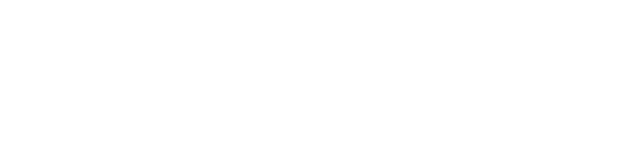
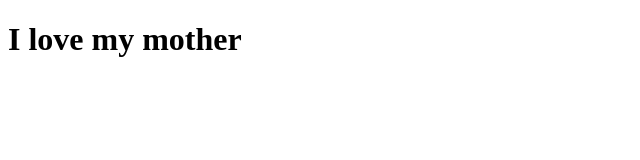
Before and after one commit to riadekram410/web-dev-repo1, a plain HTML site: page index.html in a window 1280 px wide. Shown: the whole page, without its empty margins (0-640 px from the left). Drawn offline with Linux system fonts and the light colour scheme.

Commit message:
updated paragraph

```diff
--- a/index.html
+++ b/index.html
@@ -4,6 +4,7 @@
     <meta charset="UTF-8">
     <meta name="viewport" content="width=device-width, initial-scale=1.0">
     <title>Document</title>
+    <h1> I love my mother</h1>
 </head>
 <body>
 
```
Also changed, not shown: command.txt.
